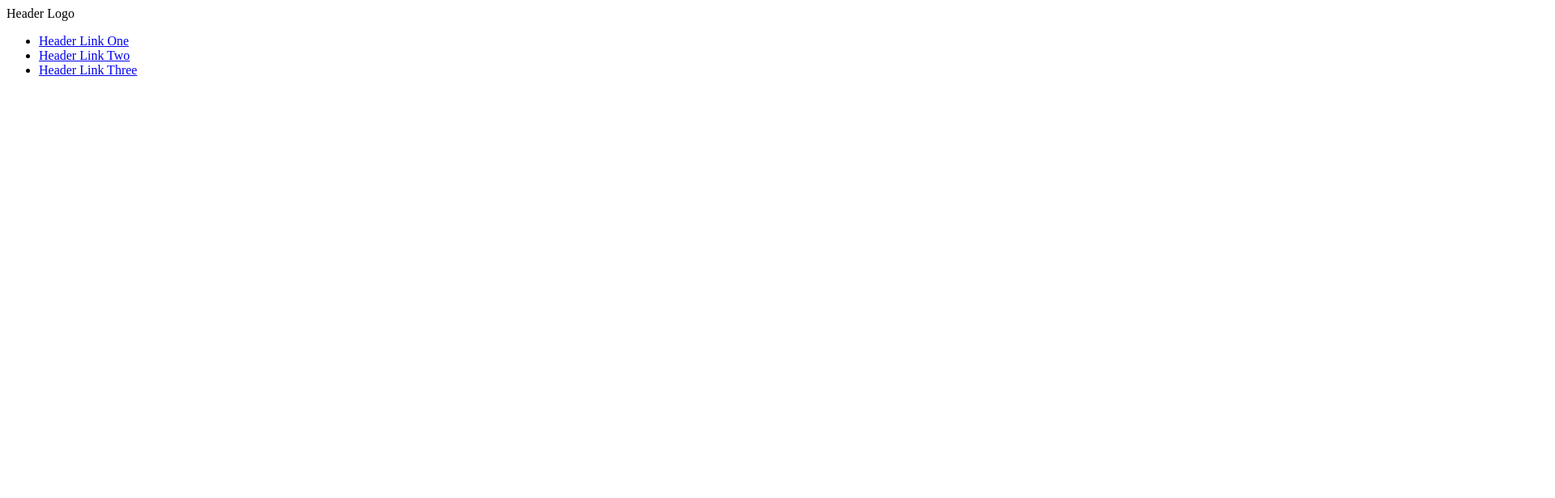
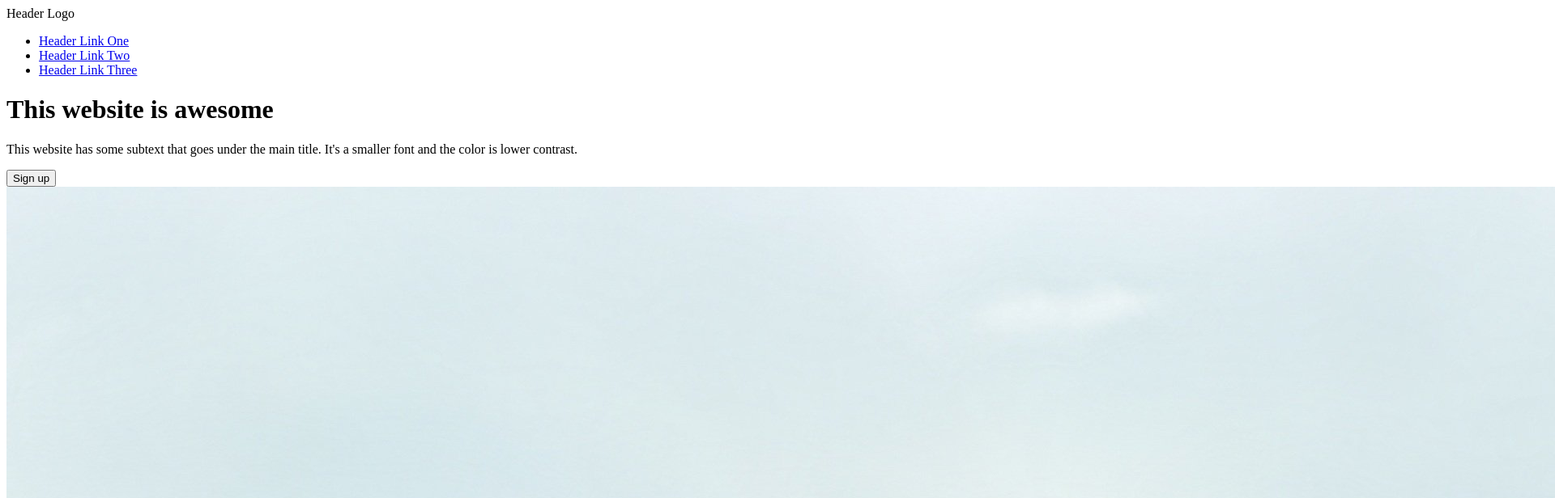
Before and after one commit to Krovannox/landing-page-project, a plain HTML site: page index.html in a window 1280 px wide. Shown: the top 616 px of the page at 81% size, 1920 px wide, since content can reach past the window. Drawn offline with Linux system fonts and the light colour scheme.

Commit message:
Add header and images folder
Added header for hero text plus a button and a main image.
Created a images folder with 4 cat photos for the flex boxes.

```diff
--- a/index.html
+++ b/index.html
@@ -8,6 +8,7 @@
     </head>
 
     <body>
+
         <nav class="navbar">
             <div class="container">
                 <div class="logo">Header Logo</div>
@@ -24,5 +25,17 @@
                 </ul>
             </div>
         </nav>
+
+        <header class="header">
+            <div class="container">
+                <div class="hero-plus-button">
+                    <h1>This website is awesome</h1>
+                    <p>This website has some subtext that goes under the main title. It's a smaller font and the color is lower contrast.</p>
+                    <button class="header-button" type="button">Sign up</button>
+                </div>
+                <img src="./images/tori-gate-art.jpg" alt="Digital art of a girl entering a Tory Gate in Japan">
+            </div>
+        </header>
+
     </body>
 </html>
```
Also changed, not shown: images/cat-1.jpg (added), images/cat-2.jpg (added), images/cat-3.jpg (added), images/cat-4.jpg (added), images/tori-gate-art.jpg (added), 1 other file.
